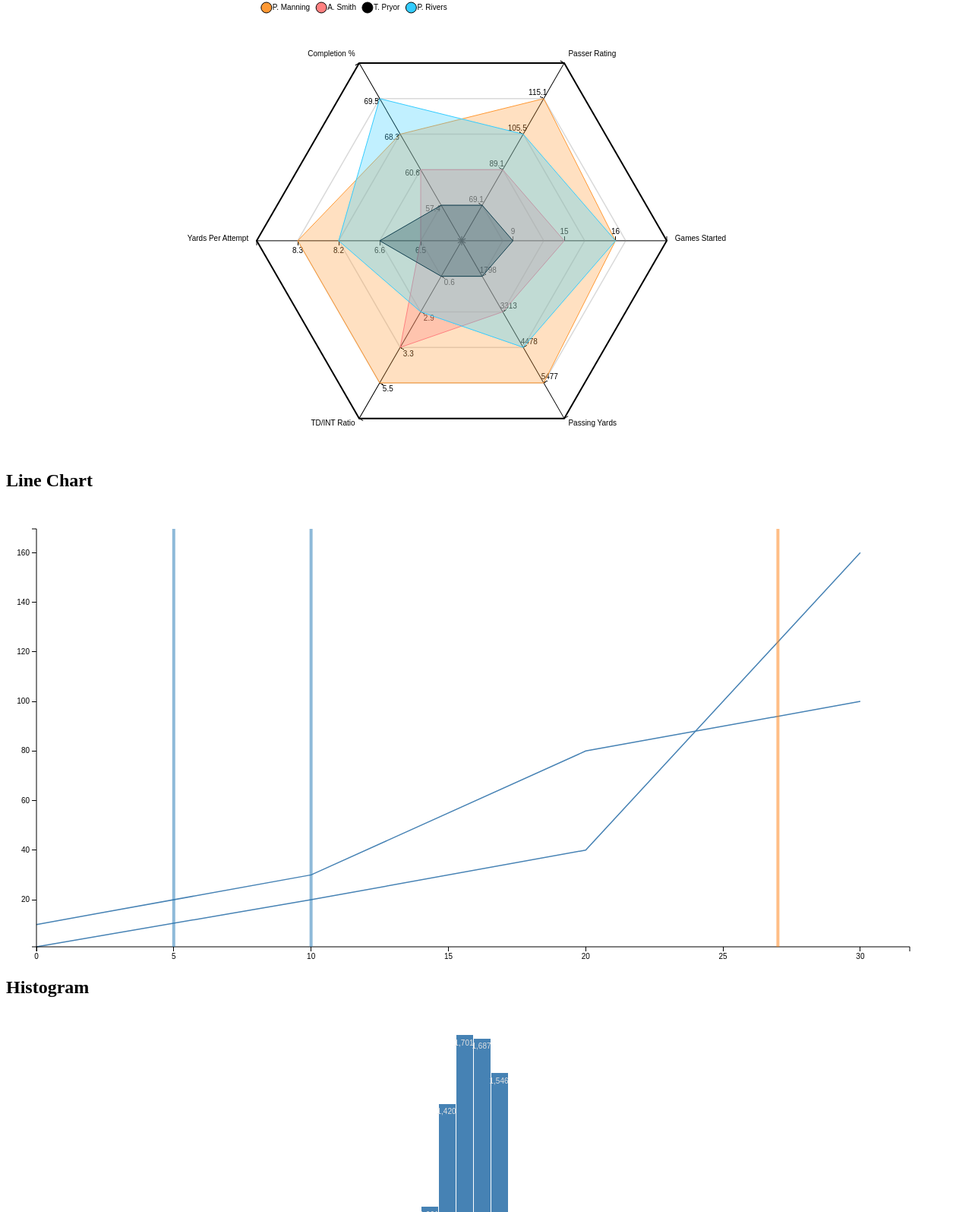
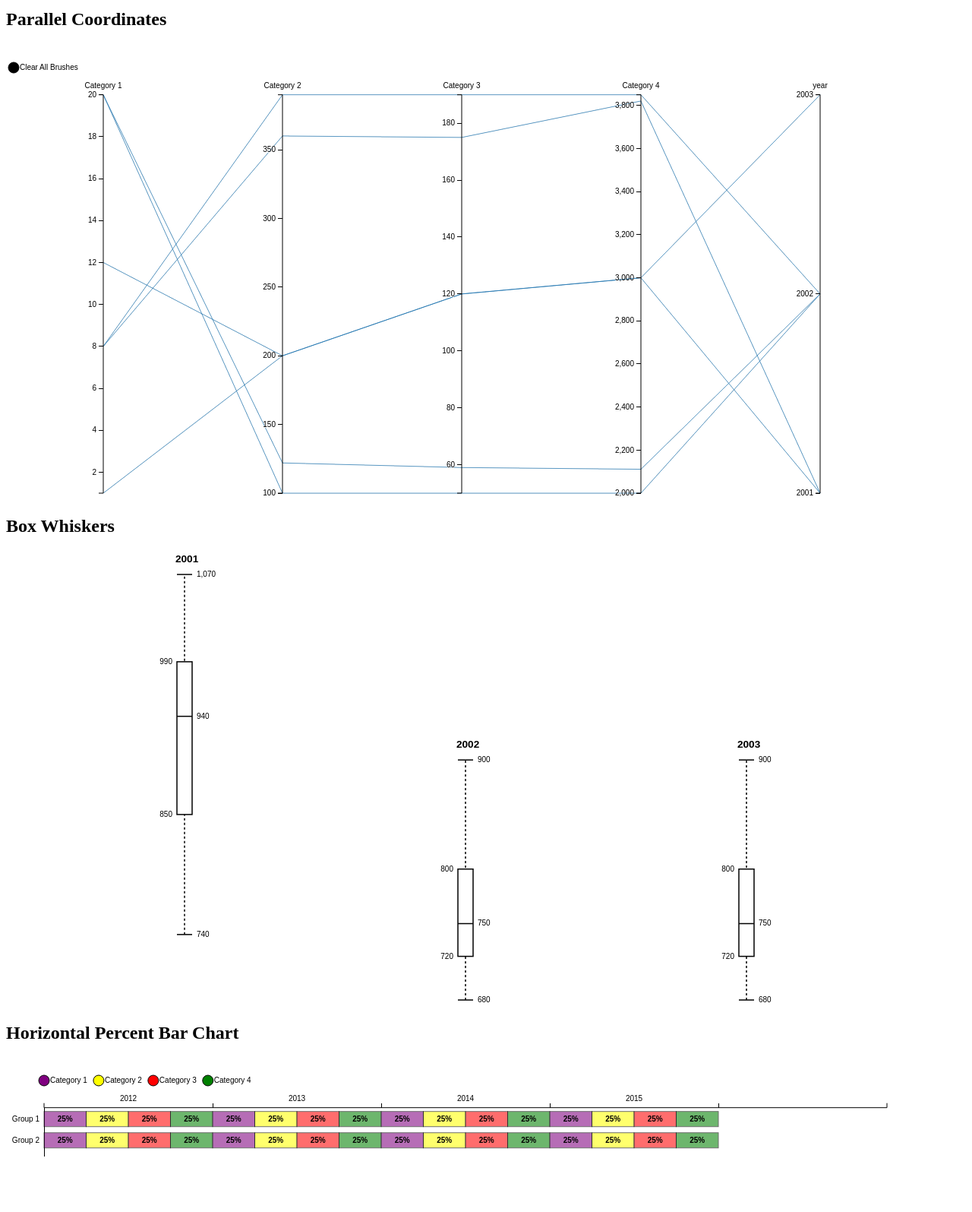
Before and after one commit to rovolution/mtd3, a website: page index.html in a window 1280 px wide. Shown: the part 68-1663 px from the top of the page at 76% size. Drawn offline with nearby package versions, Linux system fonts and the light colour scheme.

Commit message:
fixing bugs to ensure compatibility with D3.js V3

```diff
--- a/data/spiderview.json
+++ b/data/spiderview.json
@@ -2,9 +2,9 @@
 	{
 		"name" : "P. Manning",
 		"Passing Yards" : 5477,
-		"TD/INT Ratio" : 5.5,
 		"Yards Per Attempt" : 8.3,
 		"Completion %" : 68.3,
+		"TD/INT Ratio" : 5.5,
 		"Passer Rating": 115.1,
 		"Games Started": 16,
 		"mtd3-color" : "#FF9933"
--- a/index.html
+++ b/index.html
@@ -24,31 +24,28 @@
   </head>
   <body>
 
-<!--     <h2>Parallel Coordinates</h2>
+    <h1>Charts</h1>
+
+    <h2>Parallel Coordinates</h2>
     <svg id="parCoord" class="d3-chart" xmlns="http://www.w3.org/2000/svg" version="1.1">
       <defs></defs>
-    </svg> -->
+    </svg>
 
-    <!-- <h2>Box Whiskers</h2>
+    <h2>Box Whiskers</h2>
     <svg id="boxWhisker" class="d3-chart" xmlns="http://www.w3.org/2000/svg" version="1.1">
       <defs></defs>
-    </svg> -->
-<!--
-    <h2>Horizontal Bar Chart</h2>
+    </svg>
+
+    <h2>Horizontal Percent Bar Chart</h2>
     <svg id="horBar" class="d3-chart" xmlns="http://www.w3.org/2000/svg" version="1.1">
       <defs></defs>
-    </svg> -->
+    </svg>
 
     <h2>Spiderview</h2>
     <svg id="spiderview" class="d3-chart" xmlns="http://www.w3.org/2000/svg" version="1.1">
       <defs></defs>
     </svg>
 
- <!--    <h2>Polygon</h2>
-    <svg id="polygon" class="d3-chart" xmlns="http://www.w3.org/2000/svg" version="1.1">
-      <defs></defs>
-    </svg>
- -->
     <h2>Line Chart</h2>
     <svg id="lineChart" class="d3-chart" xmlns="http://www.w3.org/2000/svg" version="1.1">
       <defs></defs>
@@ -61,6 +58,18 @@
 
     <h2>Heat Map</h2>
     <svg id="heatmap" class="d3-chart" xmlns="http://www.w3.org/2000/svg" version="1.1">
+      <defs></defs>
+    </svg>
+
+    <h1>Components</h1>
+
+    <h2>Polygon</h2>
+    <svg id="polygon" class="d3-chart" xmlns="http://www.w3.org/2000/svg" version="1.1">
+      <defs></defs>
+    </svg>
+
+    <h2>Controls</h2>
+    <svg id="controls" class="d3-chart" xmlns="http://www.w3.org/2000/svg" version="1.1">
       <defs></defs>
     </svg>
 
@@ -310,40 +319,40 @@
               .datum(data)
           .transition().duration(1200).call(testChart);
 
-          // setInterval(function() {
-          //   testChart.domain([680, 1070]);
+          setInterval(function() {
+            testChart.domain([680, 1070]);
 
-          //   d3.select('#boxWhisker')
-          //     .datum(
-          //         [
-          //           {
-          //             "label" : '2001',
-          //             "min" : 740,
-          //             "q1" : 850,
-          //             "q2" : 940,
-          //             "q3" : 990,
-          //             "max" : 1070
-          //           },
-          //           {
-          //             "label" : '2002',
-          //             "min" : 680,
-          //             "q1" : 720,
-          //             "q2" : 750,
-          //             "q3" : 800,
-          //             "max" : 900
-          //           },
-          //           {
-          //             "label" : '2003',
-          //             "min" : 680,
-          //             "q1" : 720,
-          //             "q2" : 750,
-          //             "q3" : 800,
-          //             "max" : 900
-          //           }
-          //         ]
-          //   )
-          //   .call(testChart.duration(1000));
-          // }, 2000);
+            d3.select('#boxWhisker')
+              .datum(
+                  [
+                    {
+                      "label" : '2001',
+                      "min" : 740,
+                      "q1" : 850,
+                      "q2" : 940,
+                      "q3" : 990,
+                      "max" : 1070
+                    },
+                    {
+                      "label" : '2002',
+                      "min" : 680,
+                      "q1" : 720,
+                      "q2" : 750,
+                      "q3" : 800,
+                      "max" : 900
+                    },
+                    {
+                      "label" : '2003',
+                      "min" : 680,
+                      "q1" : 720,
+                      "q2" : 750,
+                      "q3" : 800,
+                      "max" : 900
+                    }
+                  ]
+            )
+            .call(testChart.duration(1000));
+          }, 2000);
 
         });
 
@@ -378,6 +387,12 @@
           .transition().duration(1200).call(testChart);
         });
 
+        /***********************************************/
+        /***                                         ***/
+        /***              Components                 ***/
+        /***                                         ***/
+        /***********************************************/
+
         /**************** N-SIDED POLYGON GENERATION *******************/
          var testChart3 = mtd3.components.Polygon({
             numSides : 5,
@@ -386,6 +401,14 @@
 
          d3.select('#polygon').transition().duration(1200).call(testChart3);
 
+         /**************** Controls *******************/
+         var controlsData = [ { name: 'Toggle Percent Labels', disabled: false } ];
+
+         var controls = mtd3.components.Controls().useSeriesCirclesAsBtns(true);
+
+          d3.select('#controls')
+              .datum(controlsData)
+            .call(controls);
 
     </script>
 
--- a/src/mtd3.js
+++ b/src/mtd3.js
@@ -215,6 +215,7 @@
 		chart.useSeriesCirclesAsBtns = function(_) {
 			if(!arguments.length) return useSeriesCirclesAsBtns;
 			useSeriesCirclesAsBtns = _;
+			return chart;
 		};
 
 		return chart;
@@ -234,10 +235,21 @@
 				chart.container = this;
 
 				if(data || data.length) {
+					var chartContainer = createChartContainer();
 					var formattedGraphData = formatData();
 
 					createGraphWithData(formattedGraphData);
 					bindEvents();
+				}
+
+				function createChartContainer() {
+					var controlsContainer = container.selectAll('g.controls').data([data]);
+
+					controlsContainer.enter()
+						.append('g')
+							.attr('class', 'mtd3 controls');
+
+					return controlsContainer;
 				}
 
 				function formatData() {
@@ -247,13 +259,12 @@
 				}
 
 				function createGraphWithData(data) {
-					container.datum(data).call(wrappedGraph);
-					// height = wrappedGraph.height();
-					// width = wrappedGraph.width();
+					chartContainer.datum(data).call(wrappedGraph);
 				}
 
 				function bindEvents() {
 					wrappedGraph.dispatch.on('legendClick', function(d) {
+						if(onClickFn) { onClickFn(d); }
 						d.disabled = !d.disabled;
 						wrappedGraph.update();
 					});
@@ -495,12 +506,13 @@
 				height = null,
 				xScale = d3.scale.ordinal().rangePoints([0, width], 2),
 				barHeight = 20,
+				barWidth = 0,
 				//z = d3.scale.ordinal().range(["steelblue", "#ccc"]),
 				duration = 750,
 				delay = 25,
 				showLegend = true,
 				tooltips = true,
-				showControls = true,
+				showControls = false,
 				controls = null,
 				colorPalette = d3.scale.category20(),
 				percentLabels,
@@ -525,7 +537,11 @@
 						controlsHeight = showControls ? createControlsAndGetControlsHeight(0, legendHeight) : 0,
 						chartContainer = createChartContainer(0, legendHeight + controlsHeight);
 
-					createXAxis(formattedGraphData.uniqueDates);
+					/* Create data scales */
+					createXScale(formattedGraphData.uniqueDates);
+
+					/* Draw chart contents */
+					createXAxis();
 					createYAxis(formattedGraphData.dataOrganizedByGroupName.length);
 					createBars(formattedGraphData.dataOrganizedByGroupName);
 
@@ -586,18 +602,27 @@
 						.attr("transform", "translate(" + xOffset + "," + yOffset + ")");
 				}
 
-				function createXAxis(xAxisLabels) {
-					chartContainer.append("svg:g").attr("class", "x axis");
+				function createXScale(xAxisLabels) {
 					xScale = d3.scale.ordinal()
 						.rangePoints([0, availableWidth], 2)
 						.domain(xAxisLabels);
 
+					barWidth = xScale.range()[0];
+				}
+
+				function createXAxis() {
+					chartContainer.append("svg:g").attr("class", "x axis");
+
 					var xAxis = d3.svg.axis()
 						.scale(xScale)
 							.orient("top");
 
-					var xAxisContainer = chartContainer.selectAll(".x.axis").transition().duration(duration).call(xAxis);
-					xAxisContainer.selectAll("text").attr("x", -(xScale()/2) ); //Center labels
+					chartContainer
+						.selectAll(".x.axis")
+							.transition().duration(duration)
+							.call(xAxis)
+						.selectAll("text")
+							.attr('dx', -(barWidth/2));
 				}
 
 				function createYAxis(numOfTicks) {
@@ -655,11 +680,11 @@
 						.attr("width", 0)
 						.transition()
 						.duration(duration)
-						.attr("width", function(d) { return calculateBarWidth(d.percent); });
+						.attr("width", function(d) { return calculateBarWidth(d); });
 
 					percentLabels = dataBars.append("svg:text")
 						.attr("y", barHeight / 1.5)
-						.attr("x", function(d) { return calculateBarWidth(d.percent) / 2; })
+						.attr("x", function(d) { return calculateBarWidth(d) / 2; })
 						.attr("text-anchor", "middle")
 						.text(function(d) { return d3.format("%")(d.percent); });
 				} //End of createBars()
@@ -695,11 +720,11 @@
 					var horizontalOffset = 0;
 					if (i === 0) { currentHorizontalOffset = 0; }
 					horizontalOffset = currentHorizontalOffset;
-						currentHorizontalOffset+=calculateBarWidth(segmentData['percent']);
+					currentHorizontalOffset+=calculateBarWidth(segmentData);
 					return horizontalOffset;
 				}
 
-				function calculateBarWidth(percent) { return percent * xScale(); }
+				function calculateBarWidth(d) { return d.percent * barWidth; }
 
 				function createControlsAndGetControlsHeight(xOffset, yOffset) {
 						var controlsData = [ { name: 'Toggle Percent Labels', disabled: false } ];
@@ -834,7 +859,6 @@
 		var margin = {top: 30, right: 10, bottom: 10, left: 50},
 				width = null,
 				height = null,
-				//xScale = null,
 				duration = 0,
 				domain = null,
 				value = Number,
@@ -865,7 +889,7 @@
 				}
 
 				function createGraphContainer() {
-					var wrap = container.selectAll("g.mtd31920").data([data]);
+					var wrap = container.selectAll("g.mtd3.box-whisker-graph").data([data]);
 					wrap.enter().append("svg:g")
 						.attr("class", "mtd3 box-whisker-graph")
 						.attr("transform", "translate(" + margin.left + "," + margin.top + ")")
@@ -895,7 +919,7 @@
 							label : null
 						};
 
-						/*****************      Data Extraction      ****************/
+					// Data Extraction
 					if(d instanceof Array) {
 						d = d.map(value).sort(d3.ascending);
 						g = d3.select(this);
@@ -1412,7 +1436,22 @@
 									.data(dimensions)
 								.enter().append("svg:g")
 									.attr("class", "dimension")
-									.attr("transform", function(d) { return "translate(" + xScale(d) + ")"; })
+									.attr("transform", function(d) { return "translate(" + xScale(d) + ")"; });
+
+						// Add an axis and title.
+						dimensionDomElements.append("svg:g")
+								.attr("class", "axis")
+								.each(function(d) {
+									var axis = d3.svg.axis().orient("left");
+									d3.select(this).call(axis.scale(dimensionScales[d]));
+								})
+								.append("svg:text")
+									.attr("text-anchor", "middle")
+									.attr("y", -9)
+									.text(String);
+
+						// Bind event handlers for dragging
+						dimensionDomElements
 							.call(d3.behavior.drag()
 								.on("dragstart", function(d) {
 									dragging[d] = this.__origin__ = xScale(d);
@@ -1437,21 +1476,11 @@
 											.delay(500)
 											.duration(0)
 											.attr("visibility", null);
-										}));
-
-							// Add an axis and title.
-							dimensionDomElements.append("svg:g")
-									.attr("class", "axis")
-									.each(function(d) {
-										var axis = d3.svg.axis().orient("left");
-										d3.select(this).call(axis.scale(dimensionScales[d]));
 								})
-									.append("svg:text")
-										.attr("text-anchor", "middle")
-										.attr("y", -9)
-										.text(String);
+							);
 
 						drawBrushes();
+
 						function transition(g) { return g.transition().duration(500); }
 
 					} //End of createDimensionAxes()
@@ -1459,12 +1488,21 @@
 					function drawBrushes() {
 							dimensionDomElements.append("svg:g")
 								.attr("class", "brush")
-									.each(function(d) { d3.select(this).call(dimensionScales[d].brush = d3.svg.brush().y(dimensionScales[d]).on("brush", filterDataLines)); })
+								.each(function(d) {
+									d3.select(this).call(dimensionScales[d].brush =
+										d3.svg.brush()
+											.y(dimensionScales[d])
+											.on("brushstart", stopPropagation)
+											.on("brushend", stopPropagation)
+											.on("brush", filterDataLines)
+									);
+								})
 								.selectAll("rect")
 									.attr("x", -8)
 									.attr("width", 16);
 
 							filterDataLines();
+							function stopPropagation() { d3.event.sourceEvent.stopPropagation(); }
 					}
 
 					function filterDataLines() {
@@ -1488,13 +1526,20 @@
 
 					function position(d) {
 						var v = dragging[d];
-						return v === null ? xScale(d) : v;
+						if(v) {
+							return v;
+						} else {
+							return xScale(d);
+						}
 					}
 
 					// Returns the path for a given data point.
 					function path(d) {
-						var line = d3.svg.line();
-						return line(dimensions.map(function(p) { return [position(p), dimensionScales[p](d[p])]; }));
+						var line = d3.svg.line()(dimensions.map(function(p) {
+							var dimScale = dimensionScales[p];
+							return [position(p), dimScale(d[p])];
+						}));
+						return line;
 					}
 
 					//Returns a color code for a datapoint
```
Also changed, not shown: styles/mtd3.less (+8 -0 lines), styles/mtd3.css. Lines whose indentation alone changed are shown as unchanged.
